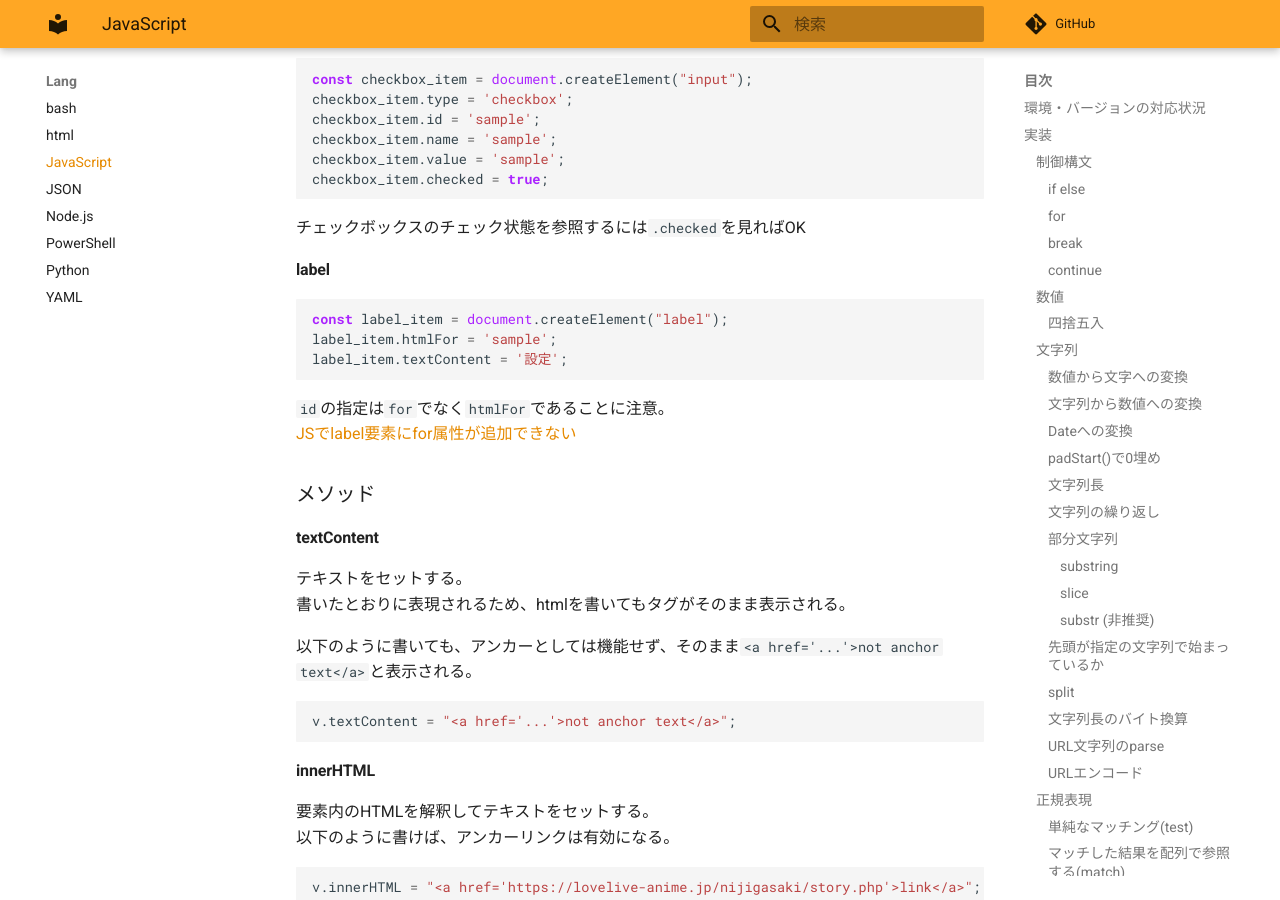
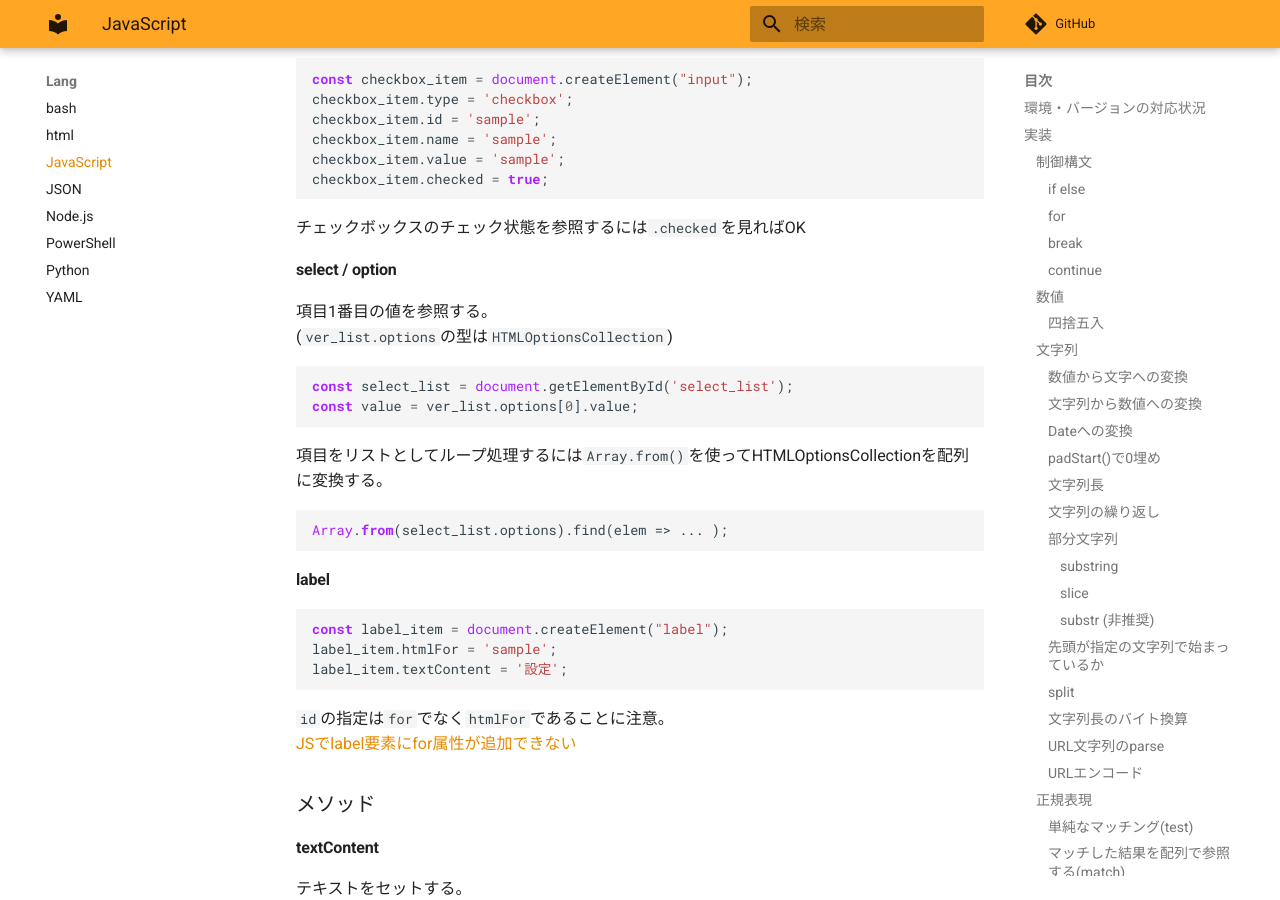
Before and after one commit to zaki-lknr/docs, an MkDocs documentation site: the page built from docs/lang/js.md, in a window 1280 px wide and 900 px high, scrolled down 16001 px. Built offline with MkDocs 1.6.1 and Material for MkDocs 9.7.7, drawn with Linux system fonts in a browser that asks for light colours; comment, search, counter and statistics services are not loaded.

Commit message:
add: lang/javascript: dom: select / optionの値を参照

````diff
--- a/docs/lang/js.md
+++ b/docs/lang/js.md
@@ -854,6 +854,22 @@ checkbox_item.checked = true;
 
 チェックボックスのチェック状態を参照するには`.checked`を見ればOK
 
+#### select / option
+
+項目1番目の値を参照する。
+(`ver_list.options`の型は`HTMLOptionsCollection`)
+
+```javascript
+const select_list = document.getElementById('select_list');
+const value = ver_list.options[0].value;
+```
+
+項目をリストとしてループ処理するには`Array.from()`を使ってHTMLOptionsCollectionを配列に変換する。
+
+```javascript
+Array.from(select_list.options).find(elem => ... );
+```
+
 #### label
 
 ```javascript
````
